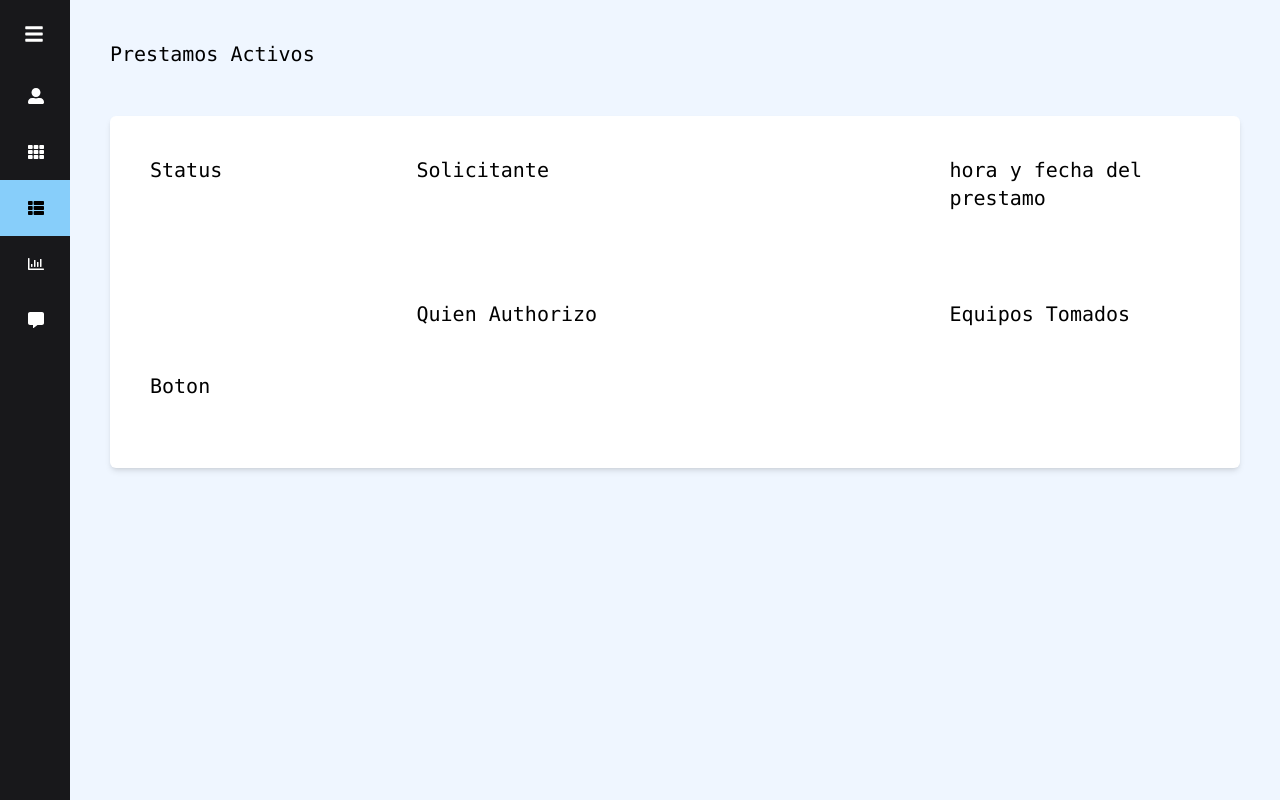
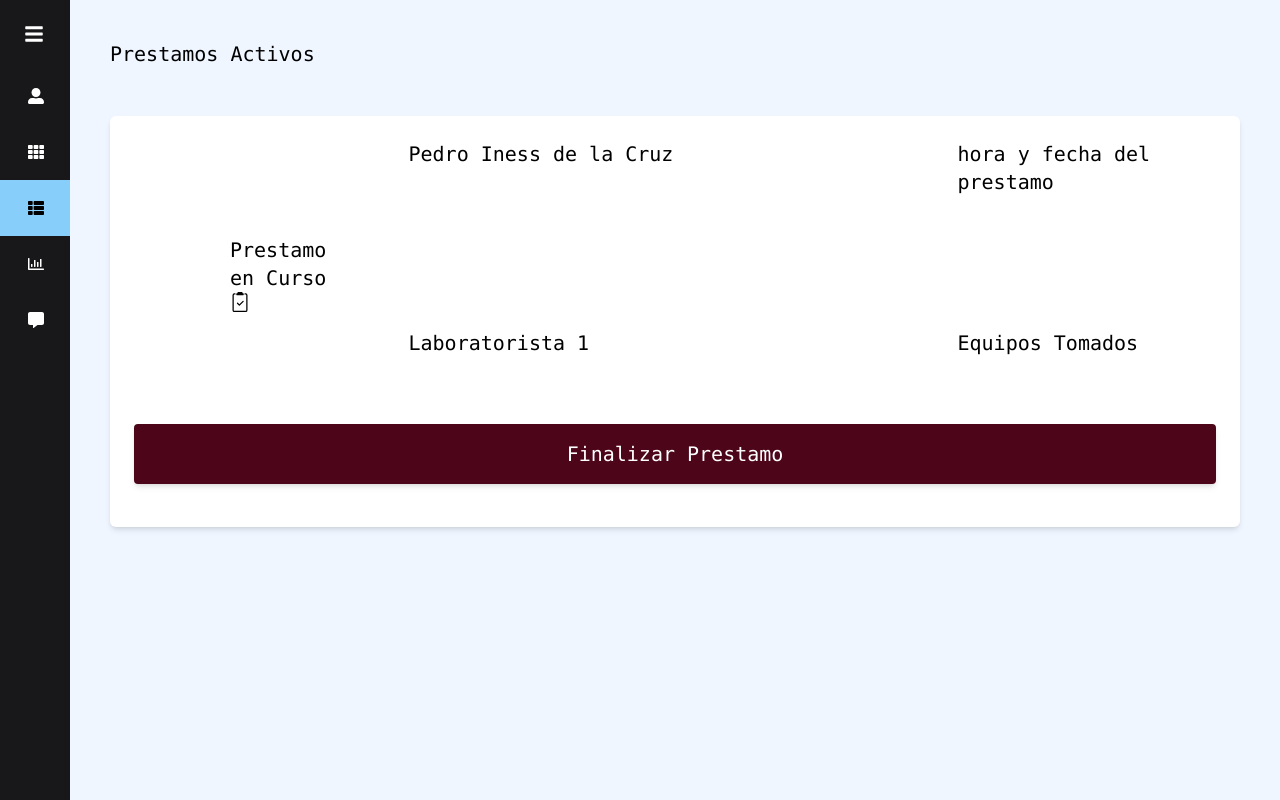
Before and after one commit to Xeril-Lala/Inventory-UTT, a React (Create React App) app in the folder front-end/: page /activeloans in a window 1280 px wide. Built offline with nearby package versions, Linux system fonts and the light colour scheme.

Commit message:
laptop commit 6102023

```diff
--- a/front-end/src/components/loans/activeLoans.jsx
+++ b/front-end/src/components/loans/activeLoans.jsx
@@ -2,6 +2,7 @@ import react from 'react';
 import { FiFilter, FiAlertCircle } from 'react-icons/fi';
 import { MdLaptop } from "react-icons/md";
 import { RxCrossCircled } from "react-icons/rx";
+import { BsClipboard2Check, BsClipboardX, BsClipboardMinus, BsClipboard } from 'react-icons/bs'
 
 const ActiveLoans = () => {
 
@@ -12,15 +13,22 @@ const ActiveLoans = () => {
             <div className=" w-full h-auto">
                 Prestamos Activos
             </div>
-    <div className="bg-white p-10 rounded-md shadow-md text-base mt-12 text-xl">
+    <div className="bg-white p-6 rounded-md shadow-md mt-12 text-xl">
         <div className="grid grid-cols-4 grid-rows-4 gap-4">
 
-            <div className="row-span-3">Status</div>
-            <div className="col-span-2">Solicitante</div>
-            <div className="col-span-2 col-start-2 row-start-3">Quien Authorizo</div>
+            <div className="row-span-3 flex">
+                <a className="m-24">Prestamo en Curso <BsClipboard2Check/></a>
+            </div>
+
+            <div className="col-span-2">Pedro Iness de la Cruz</div>
+            <div className="col-span-2 col-start-2 row-start-3">Laboratorista 1</div>
             <div className="col-start-4 row-start-1">hora y fecha del prestamo</div>
             <div className="col-start-4 row-start-3">Equipos Tomados</div>
-            <div className="col-span-4 col-start-1 row-start-4">Boton</div>
+            <div className="col-span-4 col-start-1 row-start-4">
+
+            <button class="bg-rose-950 rounded p-4 shadow-md font-mono text-xl font-normal text-white w-full ">Finalizar Prestamo</button>
+
+            </div>
         </div>
     </div>
     </div>
```
